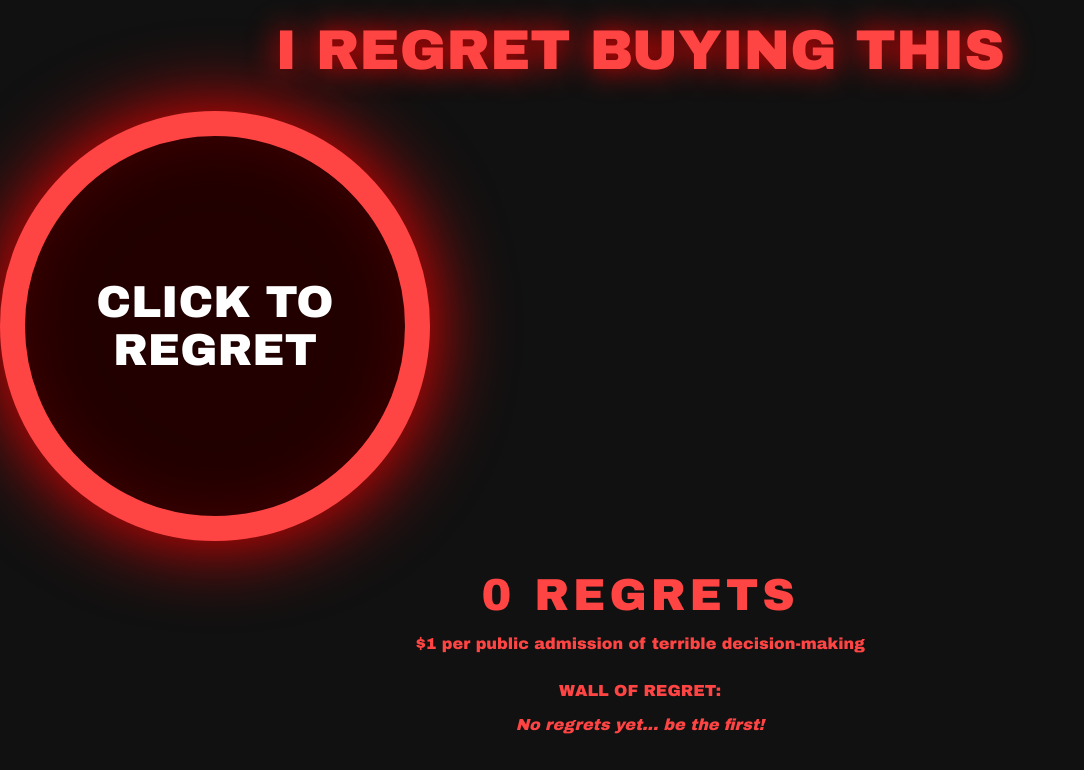
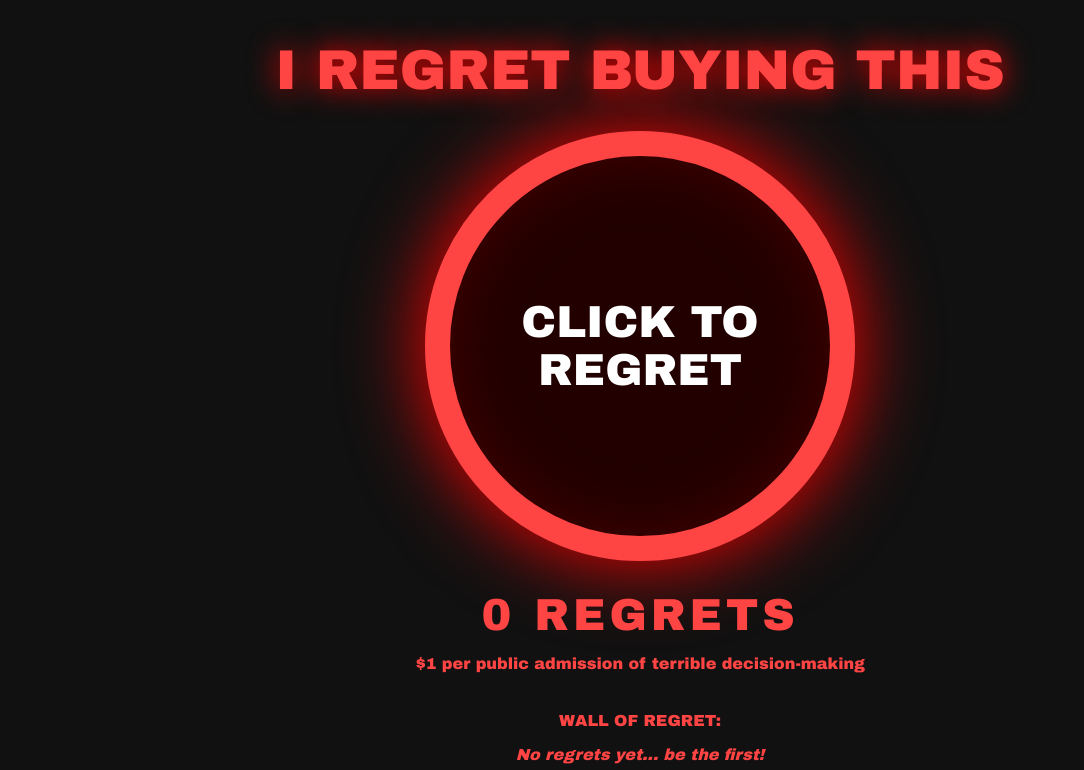
Before and after one commit to SmoothieJoed/million-dollar-regret, a plain HTML site: page index.html in a window 1280 px wide. Shown: the top 770 px of the page, without its empty margins (0-1084 px from the left). Drawn offline with Linux system fonts and the light colour scheme.

Commit message:
Update index.html

```diff
--- a/index.html
+++ b/index.html
@@ -5,32 +5,62 @@
     <meta name="viewport" content="width=device-width, initial-scale=1.0">
     <title>The Million Dollar Regret</title>
     <style>
-        body { margin:0; padding:0; background:#111; color:#ff4444; font-family:'Arial Black',sans-serif; text-align:center; min-height:100vh; }
-        .regret-button { width:380px; height:380px; border-radius:50%; background:#220000; border:25px solid #ff4444; color:#fff; font-size:2.8em; cursor:pointer; display:flex; align-items:center; justify-content:center; box-shadow:0 0 80px #ff0000, inset 0 0 60px #440000; margin:30px 0; }
-        .regret-button:active { transform:scale(0.95); }
-        h1 { font-size:3.5em; margin:20px 0 10px; text-shadow:0 0 30px #ff0000; }
-        .counter { font-size:2.8em; margin:10px 0; letter-spacing:4px; }
+        body {
+            margin: 0;
+            padding: 20px;
+            background: #111;
+            color: #ff4444;
+            font-family: 'Arial Black', sans-serif;
+            text-align: center;
+            min-height: 100vh;
+        }
+        .container {
+            max-width: 900px;
+            margin: 0 auto;
+        }
+        .regret-button {
+            width: 380px;
+            height: 380px;
+            border-radius: 50%;
+            background: #220000;
+            border: 25px solid #ff4444;
+            color: #fff;
+            font-size: 2.8em;
+            cursor: pointer;
+            display: flex;
+            align-items: center;
+            justify-content: center;
+            box-shadow: 0 0 80px #ff0000, inset 0 0 60px #440000;
+            margin: 30px auto;
+            user-select: none;
+        }
+        .regret-button:active { transform: scale(0.95); }
+        h1 { font-size: 3.5em; margin: 20px 0 10px; text-shadow: 0 0 30px #ff0000; }
+        .counter { font-size: 2.8em; margin: 10px 0; letter-spacing: 4px; }
+        .section { margin: 40px 0; }
     </style>
 </head>
 <body>
+    <div class="container">
         <h1>I REGRET BUYING THIS</h1>
         <div class="regret-button" id="big-button">CLICK TO REGRET</div>
         <div class="counter"><span id="regret-count">0</span> REGRETS</div>
         <p>$1 per public admission of terrible decision-making</p>
 
-    <div id="wall-of-regret" style="max-width:800px; margin:30px auto;">
+        <div class="section" id="wall-of-regret">
             <strong>WALL OF REGRET:</strong><br><br>
             <em>No regrets yet... be the first!</em>
         </div>
 
-    <div style="max-width:800px; margin:40px auto;">
+        <div class="section">
             <h2 style="color:#ffaa00;">🏆 REGRET HALL OF FAME 🏆</h2>
             <div id="leaderboard" style="background:#1a0000; padding:20px; border:4px solid #ffaa00; min-height:120px;">
                 <em>No legendary regretters yet...</em>
             </div>
         </div>
+    </div>
 
-    <!-- Modal -->
+    <!-- Modal (same as before) -->
     <div id="regret-modal" style="display:none; position:fixed; top:0; left:0; width:100%; height:100%; background:rgba(0,0,0,0.95); z-index:1000; align-items:center; justify-content:center;">
         <div style="background:#111; padding:30px; border:4px solid #ff4444; max-width:500px; width:90%;">
             <h2 style="color:#ffaa00;">Buy Regrets</h2>
@@ -64,7 +94,7 @@
 
         function updateTotal() {
             const qty = parseInt(quantityInput.value) || 1;
-            document.getElementById('total-price').textContent = `$${(qty * 1).toFixed(2)}`;
+            document.getElementById('total-price').textContent = `$${(qty).toFixed(2)}`;
         }
 
         function closeModal() {
@@ -75,7 +105,6 @@
             const qty = parseInt(quantityInput.value) || 1;
             const name = document.getElementById('regret-name').value.trim() || "Anonymous";
             const message = document.getElementById('regret-message').value.trim() || "Multiple regrets...";
-
             closeModal();
             alert(`Processing $${qty}.00 with Stripe... (Demo)`);
 
```
Lines whose indentation alone changed are shown as unchanged.
